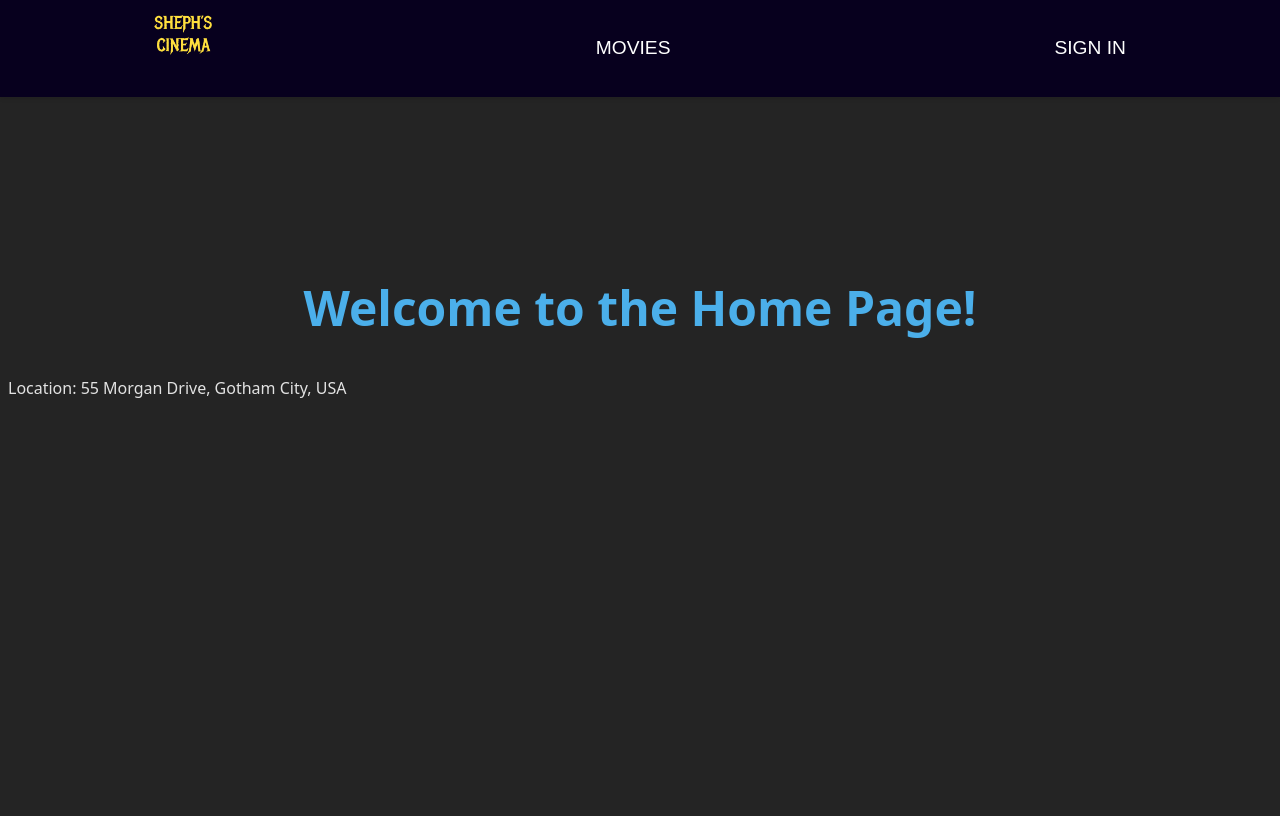
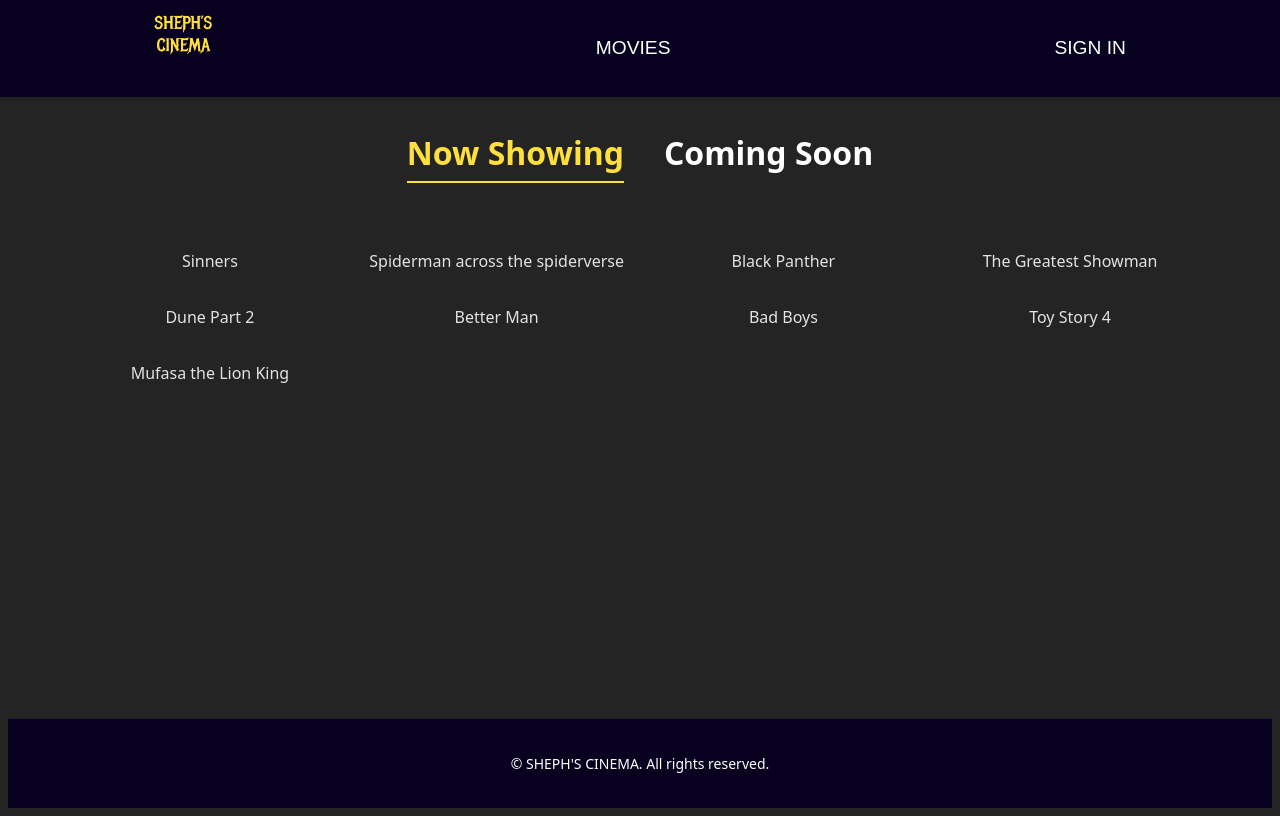
Before and after one commit to Shepho01/cinema-ticket-booking-system, a React (Vite) app: page / in a window 1280 px wide. Built offline with nearby package versions, Linux system fonts and the light colour scheme.

Commit message:
Implement layout structure and styling for HomePage and MoviesPage; add Footer component

```diff
--- /dev/null
+++ b/src/Footer.css
@@ -0,0 +1,9 @@
+.footer {
+    background-color: #07001E;
+    margin-top: 75px;
+    text-align: center;
+    font-size: 14px;
+    color: #FFFFFF;
+    padding: 20px 0;
+    width: 100%;
+}
--- /dev/null
+++ b/src/Footer.jsx
@@ -0,0 +1,13 @@
+// src/Components/Footer/Footer.jsx
+import React from "react";
+import './Footer.css'; // Assuming you have a CSS file for styling
+
+function Footer() {
+  return (
+    <footer className="footer">
+      <p>© SHEPH'S CINEMA. All rights reserved.</p>
+    </footer>
+  );
+}
+
+export default Footer;
--- a/src/Layout.css
+++ b/src/Layout.css
@@ -0,0 +1,13 @@
+/* Layout.css */
+
+.layout-container {
+  display: flex;
+  flex-direction: column;
+  width: 100%; /* Ensures the container takes full width */
+  min-height: 100vh; /* Ensures the container takes at least full viewport height */
+
+}
+
+.layout-main {
+  flex: 1; /* Allows the main content to grow and shrink */
+}
--- a/src/Layout.jsx
+++ b/src/Layout.jsx
@@ -1,13 +1,17 @@
 import Navbar from "./Components/Navbar/Navbar.jsx";
 import { Outlet } from 'react-router-dom';
+import Footer from "./Footer.jsx";
+import './Layout.css'; // Assuming you have a CSS file for styling
+
 
 const Layout = () => {
   return (
-    <div>
+    <div className="layout-container">
       <Navbar />
-      <main>
+      <main className="layout-main">
         <Outlet />
       </main>
+      <Footer />
     </div>
   );
 };
--- a/src/Pages/HomePage/HomePage.css
+++ b/src/Pages/HomePage/HomePage.css
@@ -1,7 +1,51 @@
-.home-page-title {
+.homepage-showing-options {
+  display: flex;
+  justify-content: center;
+  gap: 40px;
+  margin-top: 100px;
+}
 
-    color: rgb(75, 175, 234);
-    text-align: center;
-    font-size: 3em;
-    padding-top: 30vh;
+.homepage-option {
+  color: white;
+  cursor: pointer;
+  font-size: 2rem;
+  position: relative;
+  transition: color 0.2s ease;
 }
+
+.homepage-option::after {
+  content: "";
+  position: absolute;
+  bottom: -6px;
+  left: 0;
+  width: 100%;
+  height: 2px;
+  background-color: #FFDF3E;
+  transform: scaleX(0);
+  transform-origin: left;
+  transition: transform 0.2s ease;
+}
+
+.homepage-option.active {
+  color: #FFDF3E;
+}
+
+.homepage-option.active::after {
+  transform: scaleX(1);
+}
+
+.homepage-movies-section {
+  display: flex;
+  flex-direction: column;
+  align-items: center;
+  margin-top: 50px;
+}
+
+.homepage-movies-page-movie {
+  display: grid;
+  grid-template-columns: repeat(4, 1fr);
+  gap: 2rem;
+  justify-items: center;
+  text-align: center;
+  max-width: 1200px;
+}
--- a/src/Pages/HomePage/HomePage.jsx
+++ b/src/Pages/HomePage/HomePage.jsx
@@ -1,12 +1,64 @@
-import React from 'react';
+import React, { useState } from 'react';
 import './HomePage.css';
-// import { useState } from 'react';
 
 const HomePage = () => {
+  const [showingNow, setShowingNow] = useState(true);
+  const [comingSoon, setComingSoon] = useState(false);
+
+  const toggleShowingNow = () => {
+    setShowingNow(true);
+    setComingSoon(false);
+    console.log('Now Showing clicked');
+  };
+
+  const toggleComingSoon = () => {
+    setShowingNow(false);
+    setComingSoon(true);
+    console.log('Coming Soon clicked');
+  };
+
   return (
     <div>
-      <h1 className='home-page-title'>Welcome to the Home Page!</h1>
-      <p>Location: 55 Morgan Drive, Gotham City, USA</p>
+      <div className="homepage-showing-options">
+        <h1
+          onClick={toggleShowingNow}
+          className={`homepage-option ${showingNow ? 'active' : ''}`}
+        >
+          Now Showing
+        </h1>
+        <h1
+          onClick={toggleComingSoon}
+          className={`homepage-option ${comingSoon ? 'active' : ''}`}
+        >
+          Coming Soon
+        </h1>
+      </div>
+
+      <div className="homepage-movies-section">
+        {showingNow && (
+          <div className="homepage-movies-page-movie">
+            <div>Sinners</div>
+            <div>Spiderman across the spiderverse</div>
+            <div>Black Panther</div>
+            <div>The Greatest Showman</div>
+            <div>Dune Part 2</div>
+            <div>Better Man</div>
+            <div>Bad Boys</div>
+            <div>Toy Story 4</div>
+            <div>Mufasa the Lion King</div>
+          </div>
+        )}
+
+        {comingSoon && (
+          <div className="homepage-movies-page-movie">
+
+            <p>Superman</p>
+            <p>Ballerina</p>
+            <p>F1</p>
+            <p>Fantastic 4: First Steps</p>
+          </div>
+        )}
+      </div>
     </div>
   );
 };
--- a/src/Pages/MoviesPage/MoviesPage.css
+++ b/src/Pages/MoviesPage/MoviesPage.css
@@ -1,5 +1,4 @@
 .movies-page-title {
-
     color: rgb(75, 175, 234);
     text-align: left;
     font-size: 2em;
--- a/src/Pages/MoviesPage/MoviesPage.jsx
+++ b/src/Pages/MoviesPage/MoviesPage.jsx
@@ -5,7 +5,7 @@
     return (
         <div>
             <h1 className='movies-page-title'>Movies Showing Now</h1>
-            <div className=''>
+
                 <div className='movies-page-movie'>
                     <div>Sinners</div>
                     <div>Ballerina</div>
@@ -19,7 +19,7 @@
                     <div>Toy Story 4</div>
                     <div>Mufasa the Lion King</div>
                 </div>
-            </div>
+
 
         </div>
      );
```
